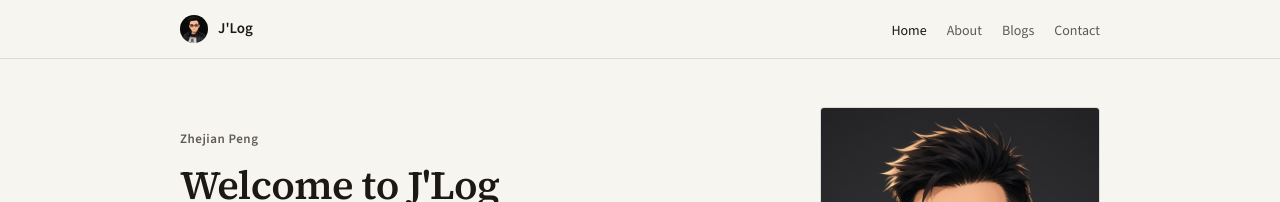
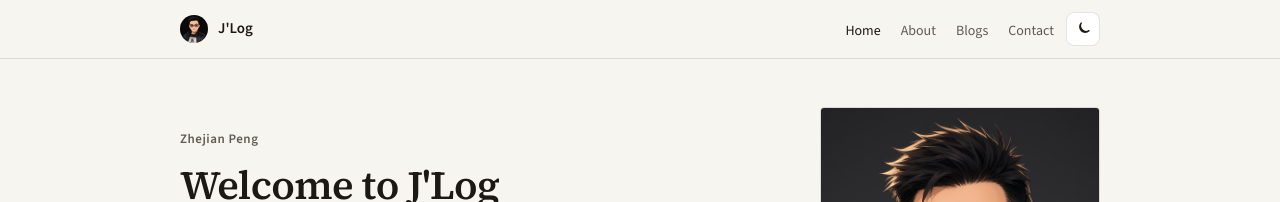
Before and after one commit to jazzikp/jazzikp.github.io, a Jekyll site: the page built from index.html, in a window 1280 px wide. Shown: the top 202 px of the page. Built offline with Jekyll 4.4.1, drawn with Linux system fonts in a browser that asks for light colours; the list of posts is cut into pages by our own code.

Commit message:
Add a tech-sleek dark mode
Void background, teal accent, and a nav toggle that remembers the choice. Surfaces and chat follow the same tokens so light mode stays as-is.

```diff
--- a/_includes/head.html
+++ b/_includes/head.html
@@ -5,6 +5,20 @@
     <meta name="keywords" content="{{ site.keyword }}">
     <meta name="author" content="{{ site.author }}">
     <meta name="theme-color" content="#f7f5f0">
+    <script>
+    (function () {
+      try {
+        var t = localStorage.getItem("theme");
+        if (t !== "light" && t !== "dark") {
+          t = window.matchMedia && matchMedia("(prefers-color-scheme: dark)").matches ? "dark" : "light";
+        }
+        document.documentElement.setAttribute("data-theme", t);
+        document.documentElement.style.colorScheme = t;
+        var m = document.querySelector('meta[name="theme-color"]');
+        if (m) m.setAttribute("content", t === "dark" ? "#080a0d" : "#f7f5f0");
+      } catch (e) {}
+    })();
+    </script>
     <title>{% if page.title %}{{ page.title }} · {{ site.SEOTitle }}{% else %}{{ site.SEOTitle }}{% endif %}</title>
     <link rel="canonical" href="{{ page.url | replace:'index.html','' | prepend: site.baseurl | prepend: site.url }}">
     <link rel="shortcut icon" href="{{ site.baseurl }}/img/avatar-anime.jpg">
@@ -13,6 +27,6 @@
     <link rel="preconnect" href="https://fonts.gstatic.com" crossorigin>
     <link href="https://fonts.googleapis.com/css2?family=IBM+Plex+Mono:wght@400;500&family=Source+Sans+3:ital,wght@0,400;0,600;1,400&family=Source+Serif+4:ital,opsz,wght@0,8..60,400;0,8..60,600;1,8..60,400&display=swap" rel="stylesheet">
     <link rel="stylesheet" href="{{ site.baseurl }}/css/syntax.css">
-    <link rel="stylesheet" href="{{ site.baseurl }}/css/site.css?v=8">
+    <link rel="stylesheet" href="{{ site.baseurl }}/css/site.css?v=9">
     <script>window.GROK_PROXY = "{{ site.grok.proxy_url }}";</script>
 </head>
--- a/_includes/nav.html
+++ b/_includes/nav.html
@@ -4,12 +4,23 @@
             <img src="{{ site.baseurl }}/img/avatar-anime.jpg" alt="{{ site.author }}">
             <span>{{ site.title }}</span>
         </a>
-        <button class="nav-toggle" type="button" aria-label="Menu">Menu</button>
         <ul class="nav-links">
             <li><a href="{{ site.baseurl }}/" {% if page.url == "/" %}class="is-active"{% endif %}>Home</a></li>
             <li><a href="{{ site.baseurl }}/about/" {% if page.url == "/about/" %}class="is-active"{% endif %}>About</a></li>
             <li><a href="{{ site.baseurl }}/blogs/" {% if page.url == "/blogs/" %}class="is-active"{% endif %}>Blogs</a></li>
             <li><a href="{{ site.baseurl }}/contact/" {% if page.url == "/contact/" %}class="is-active"{% endif %}>Contact</a></li>
         </ul>
+        <div class="nav-tools">
+            <button class="theme-toggle" type="button" role="switch" aria-checked="false" aria-label="Switch to dark mode">
+                <svg class="theme-icon theme-icon-moon" xmlns="http://www.w3.org/2000/svg" viewBox="0 0 24 24" fill="none" stroke="currentColor" stroke-width="2" stroke-linecap="round" stroke-linejoin="round" aria-hidden="true">
+                    <path d="M21 14.5A8.38 8.38 0 0 1 9.5 3 7 7 0 1 0 21 14.5z"></path>
+                </svg>
+                <svg class="theme-icon theme-icon-sun" xmlns="http://www.w3.org/2000/svg" viewBox="0 0 24 24" fill="none" stroke="currentColor" stroke-width="2" stroke-linecap="round" stroke-linejoin="round" aria-hidden="true">
+                    <circle cx="12" cy="12" r="4"></circle>
+                    <path d="M12 2v2M12 20v2M4.93 4.93l1.41 1.41M17.66 17.66l1.41 1.41M2 12h2M20 12h2M4.93 19.07l1.41-1.41M17.66 6.34l1.41-1.41"></path>
+                </svg>
+            </button>
+            <button class="nav-toggle" type="button" aria-label="Menu">Menu</button>
+        </div>
     </div>
 </nav>
--- a/css/site.css
+++ b/css/site.css
@@ -2,22 +2,55 @@
   --bg: #f7f5f0;
   --bg-2: #fff;
   --bg-3: #efece5;
+  --surface: #fff;
   --ink: #1c1915;
   --muted: #5f5a53;
   --line: rgba(28, 25, 21, 0.12);
   --accent: #0f5f63;
   --accent-2: #0b4a4d;
+  --accent-ink: #fff;
   --danger: #9b3d2e;
+  --nav-bg: rgba(247, 245, 240, 0.92);
+  --code-bg: #f0eee8;
+  --user-bubble: #e8f1f1;
+  --shadow: 0 6px 20px rgba(28, 25, 21, 0.08);
+  --faint: #a1a1aa;
+  --glow: 0 0 0 0 transparent;
   --font-serif: "Source Serif 4", "Iowan Old Style", "Palatino Linotype", Georgia, serif;
   --font-sans: "Source Sans 3", "Helvetica Neue", "Segoe UI", sans-serif;
   --font-mono: "IBM Plex Mono", ui-monospace, Menlo, monospace;
   --max: 820px;
   --wide: 920px;
+  color-scheme: light;
+}
+
+html[data-theme="dark"] {
+  --bg: #080a0d;
+  --bg-2: #10141a;
+  --bg-3: #181e27;
+  --surface: #12171e;
+  --ink: #e7eef5;
+  --muted: #8b96a5;
+  --line: rgba(160, 180, 200, 0.12);
+  --accent: #5eead4;
+  --accent-2: #2dd4bf;
+  --accent-ink: #06201c;
+  --danger: #fb7185;
+  --nav-bg: rgba(8, 10, 13, 0.78);
+  --code-bg: #0c1016;
+  --user-bubble: rgba(94, 234, 212, 0.12);
+  --shadow: 0 16px 48px rgba(0, 0, 0, 0.45);
+  --faint: #6b7380;
+  --glow: 0 0 0 1px rgba(94, 234, 212, 0.16);
+  color-scheme: dark;
 }
 
 * { box-sizing: border-box; }
 html, body { margin: 0; padding: 0; }
-html { scroll-behavior: smooth; }
+html {
+  scroll-behavior: smooth;
+  background: var(--bg);
+}
 
 body {
   background: var(--bg);
@@ -41,20 +74,27 @@
   position: sticky;
   top: 0;
   z-index: 40;
-  background: rgba(247, 245, 240, 0.92);
+  background: var(--nav-bg);
   border-bottom: 1px solid var(--line);
-  backdrop-filter: blur(10px);
+  backdrop-filter: blur(14px);
+  -webkit-backdrop-filter: blur(14px);
 }
 .site-nav .wrap {
   display: flex;
   align-items: center;
-  justify-content: space-between;
   height: 58px;
+  gap: 12px;
+}
+.nav-tools {
+  display: flex;
+  align-items: center;
+  gap: 8px;
 }
 .brand {
   display: flex;
   align-items: center;
   gap: 10px;
+  margin-right: auto;
   text-decoration: none;
   color: var(--ink);
   font-family: var(--font-sans);
@@ -92,6 +132,35 @@
   padding: 6px 10px;
   font-family: var(--font-sans);
 }
+.theme-toggle {
+  width: 34px;
+  height: 34px;
+  border-radius: 8px;
+  border: 1px solid var(--line);
+  background: var(--surface);
+  color: var(--ink);
+  display: inline-flex;
+  align-items: center;
+  justify-content: center;
+  cursor: pointer;
+  padding: 0;
+  flex: none;
+}
+.theme-toggle:hover {
+  border-color: var(--accent);
+  color: var(--accent);
+}
+.theme-toggle:focus-visible {
+  outline: 2px solid var(--accent);
+  outline-offset: 2px;
+}
+.theme-icon {
+  width: 16px;
+  height: 16px;
+  display: none;
+}
+html:not([data-theme="dark"]) .theme-icon-moon { display: block; }
+html[data-theme="dark"] .theme-icon-sun { display: block; }
 
 /* Buttons */
 .btn {
@@ -113,7 +182,7 @@
 .btn.primary {
   background: var(--accent);
   border-color: var(--accent);
-  color: #fff;
+  color: var(--accent-ink);
 }
 .btn.ghost:hover { border-color: var(--ink); }
 
@@ -313,7 +382,7 @@
 .prose img { border-radius: 2px; margin: 20px 0; border: 1px solid var(--line); }
 .prose pre, .prose code { font-family: var(--font-mono); font-size: 0.86em; }
 .prose pre {
-  background: #f0eee8;
+  background: var(--code-bg);
   border: 1px solid var(--line);
   border-radius: 4px;
   padding: 14px;
@@ -459,7 +528,7 @@
   justify-content: center;
   gap: 6px;
   margin-top: 18px;
-  color: #a1a1aa;
+  color: var(--faint);
   font-size: 12px;
 }
 .made-by-grok svg {
@@ -480,7 +549,7 @@
   gap: 10px;
 }
 .chat-hint {
-  background: #fff;
+  background: var(--surface);
   color: var(--ink);
   border: 1px solid var(--line);
   border-radius: 16px 16px 4px 16px;
@@ -489,7 +558,7 @@
   font-size: 13px;
   font-weight: 600;
   cursor: pointer;
-  box-shadow: 0 6px 20px rgba(28, 25, 21, 0.08);
+  box-shadow: var(--shadow);
   white-space: nowrap;
 }
 .chat-hint::after {
@@ -505,7 +574,7 @@
   padding: 0;
   overflow: hidden;
   cursor: pointer;
-  background: #fff;
+  background: var(--surface);
   flex: 0 0 52px;
 }
 .chat-launcher img { width: 100%; height: 100%; object-fit: cover; }
@@ -515,7 +584,7 @@
   bottom: 84px;
   width: min(400px, calc(100vw - 24px));
   height: min(620px, calc(100vh - 120px));
-  background: #fff;
+  background: var(--surface);
   border: 1px solid var(--line);
   border-radius: 8px;
   z-index: 50;
@@ -558,8 +627,8 @@
   font-size: 15px;
   line-height: 1.55;
 }
-.bubble.bot { background: #fff; align-self: flex-start; border: 1px solid var(--line); }
-.bubble.user { background: #e8f1f1; align-self: flex-end; white-space: pre-wrap; }
+.bubble.bot { background: var(--surface); align-self: flex-start; border: 1px solid var(--line); }
+.bubble.user { background: var(--user-bubble); align-self: flex-end; white-space: pre-wrap; }
 .bubble.bot p { margin: 0 0 0.55em; }
 .bubble.bot p:last-child { margin-bottom: 0; }
 .bubble.bot ul, .bubble.bot ol { margin: 0.35em 0 0.55em; padding-left: 1.2em; }
@@ -579,7 +648,7 @@
   border-radius: 3px;
 }
 .bubble.bot pre {
-  background: #f0eee8;
+  background: var(--code-bg);
   border-radius: 4px;
   padding: 8px 10px;
   overflow: auto;
@@ -591,7 +660,7 @@
   gap: 8px;
   padding: 10px;
   border-top: 1px solid var(--line);
-  background: #fff;
+  background: var(--surface);
 }
 .chat-form textarea {
   flex: 1;
@@ -609,7 +678,7 @@
   border: 0;
   border-radius: 4px;
   background: var(--accent);
-  color: #fff;
+  color: var(--accent-ink);
   padding: 0 14px;
   font-weight: 600;
   cursor: pointer;
@@ -633,7 +702,7 @@
   border: 1px solid var(--line);
   border-radius: 4px;
   padding: 24px;
-  background: #fff;
+  background: var(--surface);
 }
 .consult-card h2, .hello-card h2 {
   font-size: 24px;
@@ -671,7 +740,7 @@
   min-height: 420px;
   border: 0;
   border-radius: 4px;
-  background: #fff;
+  background: var(--surface);
 }
 
 .write-app { padding-bottom: 80px; font-family: var(--font-sans); }
@@ -692,7 +761,7 @@
 .write-bar input, .write-bar select, .write-col textarea {
   font: inherit;
   color: var(--ink);
-  background: #fff;
+  background: var(--surface);
   border: 1px solid var(--line);
   border-radius: 4px;
   padding: 8px 10px;
@@ -715,7 +784,7 @@
   min-height: 420px;
   max-height: 640px;
   overflow: auto;
-  background: #fff;
+  background: var(--surface);
   border: 1px solid var(--line);
   border-radius: 4px;
   padding: 16px 18px;
@@ -744,7 +813,7 @@
     position: absolute;
     right: 24px;
     top: 58px;
-    background: #fff;
+    background: var(--surface);
     border: 1px solid var(--line);
     border-radius: 4px;
     padding: 10px 12px;
@@ -756,3 +825,63 @@
   .hero { padding-top: 28px; }
   .hero-art img { margin: 0; max-width: 200px; }
 }
+
+html[data-theme="dark"] body {
+  background-color: var(--bg);
+  background-image: radial-gradient(900px 520px at 88% -12%, rgba(94, 234, 212, 0.07), transparent 55%);
+  background-attachment: fixed;
+}
+html[data-theme="dark"] .chat-panel,
+html[data-theme="dark"] .chat-hint,
+html[data-theme="dark"] .theme-toggle:hover {
+  box-shadow: var(--shadow), var(--glow);
+}
+html[data-theme="dark"] .btn.primary,
+html[data-theme="dark"] .chat-form button {
+  font-weight: 700;
+}
+html[data-theme="dark"] .hero-art img,
+html[data-theme="dark"] .about-photo {
+  border-color: rgba(94, 234, 212, 0.22);
+  box-shadow: 0 12px 40px rgba(0, 0, 0, 0.35);
+}
+html[data-theme="dark"] .highlight pre,
+html[data-theme="dark"] pre,
+html[data-theme="dark"] .highlight .hll {
+  background-color: var(--code-bg);
+  border-color: var(--line);
+  color: var(--ink);
+}
+html[data-theme="dark"] .highlight .c,
+html[data-theme="dark"] .highlight .cm,
+html[data-theme="dark"] .highlight .c1,
+html[data-theme="dark"] .highlight .cs { color: #6b7280; font-style: italic; }
+html[data-theme="dark"] .highlight .k,
+html[data-theme="dark"] .highlight .kd,
+html[data-theme="dark"] .highlight .kn { color: #7dd3fc; }
+html[data-theme="dark"] .highlight .s,
+html[data-theme="dark"] .highlight .s1,
+html[data-theme="dark"] .highlight .s2,
+html[data-theme="dark"] .highlight .sb,
+html[data-theme="dark"] .highlight .sc { color: #86efac; }
+html[data-theme="dark"] .highlight .mi,
+html[data-theme="dark"] .highlight .mf,
+html[data-theme="dark"] .highlight .mh { color: #fbbf24; }
+html[data-theme="dark"] .highlight .nf { color: #5eead4; }
+html[data-theme="dark"] .highlight .o,
+html[data-theme="dark"] .highlight .p { color: #94a3b8; font-weight: 400; }
+html[data-theme="dark"] .highlight .na { color: #93c5fd; }
+html[data-theme="dark"] .highlight .nt { color: #5eead4; }
+html[data-theme="dark"] .highlight .err { color: #fb7185; background: none; }
+
+::selection { background: rgba(15, 95, 99, 0.18); }
+html[data-theme="dark"] ::selection {
+  background: rgba(94, 234, 212, 0.22);
+  color: #e7eef5;
+}
+
+@media (prefers-reduced-motion: no-preference) {
+  body, .site-nav, .chat-panel, .chat-hint, .consult-card, .hello-card {
+    transition: background-color .22s ease, color .22s ease, border-color .22s ease, box-shadow .22s ease;
+  }
+}
--- a/js/site.js
+++ b/js/site.js
@@ -6,4 +6,45 @@
       links.classList.toggle("open");
     });
   }
+
+  var root = document.documentElement;
+  var btn = document.querySelector(".theme-toggle");
+  var meta = document.querySelector('meta[name="theme-color"]');
+  var KEY = "theme";
+
+  function systemDark() {
+    return window.matchMedia && matchMedia("(prefers-color-scheme: dark)").matches;
+  }
+  function current() {
+    return root.getAttribute("data-theme") || (systemDark() ? "dark" : "light");
+  }
+  function apply(theme, persist) {
+    root.setAttribute("data-theme", theme);
+    root.style.colorScheme = theme;
+    if (meta) meta.setAttribute("content", theme === "dark" ? "#080a0d" : "#f7f5f0");
+    if (btn) {
+      var dark = theme === "dark";
+      btn.setAttribute("aria-checked", dark ? "true" : "false");
+      btn.setAttribute("aria-label", dark ? "Switch to light mode" : "Switch to dark mode");
+    }
+    if (persist) {
+      try { localStorage.setItem(KEY, theme); } catch (e) {}
+    }
+  }
+
+  apply(current(), false);
+
+  if (btn) {
+    btn.addEventListener("click", function () {
+      apply(current() === "dark" ? "light" : "dark", true);
+    });
+  }
+
+  try {
+    if (!localStorage.getItem(KEY) && window.matchMedia) {
+      matchMedia("(prefers-color-scheme: dark)").addEventListener("change", function (e) {
+        if (!localStorage.getItem(KEY)) apply(e.matches ? "dark" : "light", false);
+      });
+    }
+  } catch (e) {}
 })();
```
